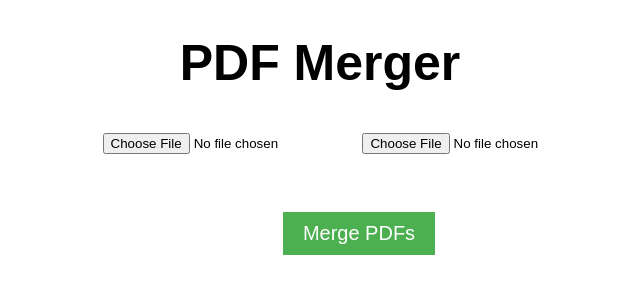
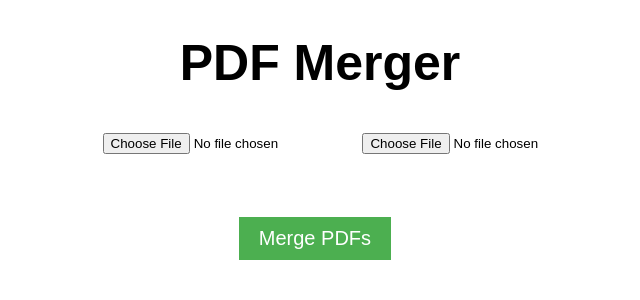
Before and after one commit to Rukhan4/pdfmerger, a Flask app: page / in a window 1280 px wide. Shown: the top 300 px of the page, without its empty margins (320-960 px from the left). Run offline with Flask 3, Linux system fonts and the light colour scheme.

Commit message:
center button

```diff
--- a/static/style.css
+++ b/static/style.css
@@ -38,5 +38,6 @@ body {
     display: flex;
     justify-content: center;
     align-items: center;
-    margin-top: 50px;
+    margin-top: 5%;
+    margin-right:8%;
 }
```
